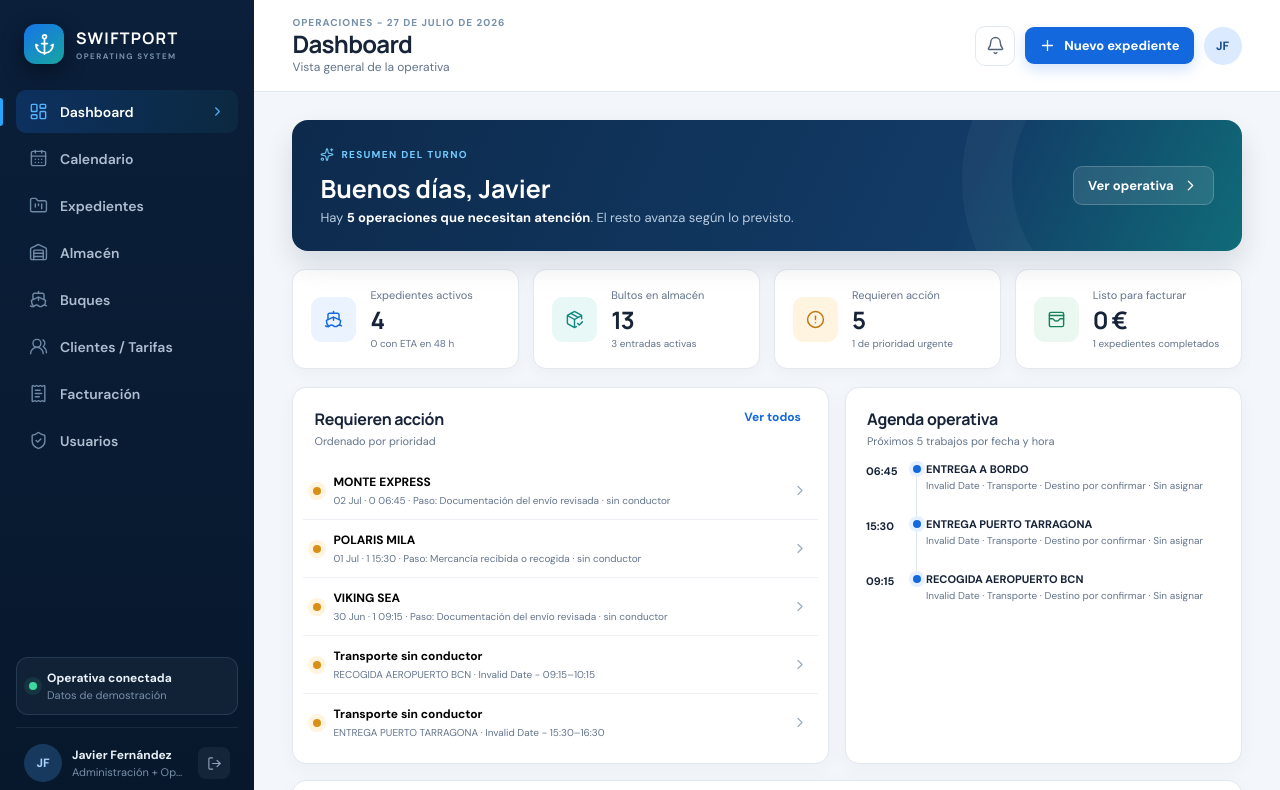
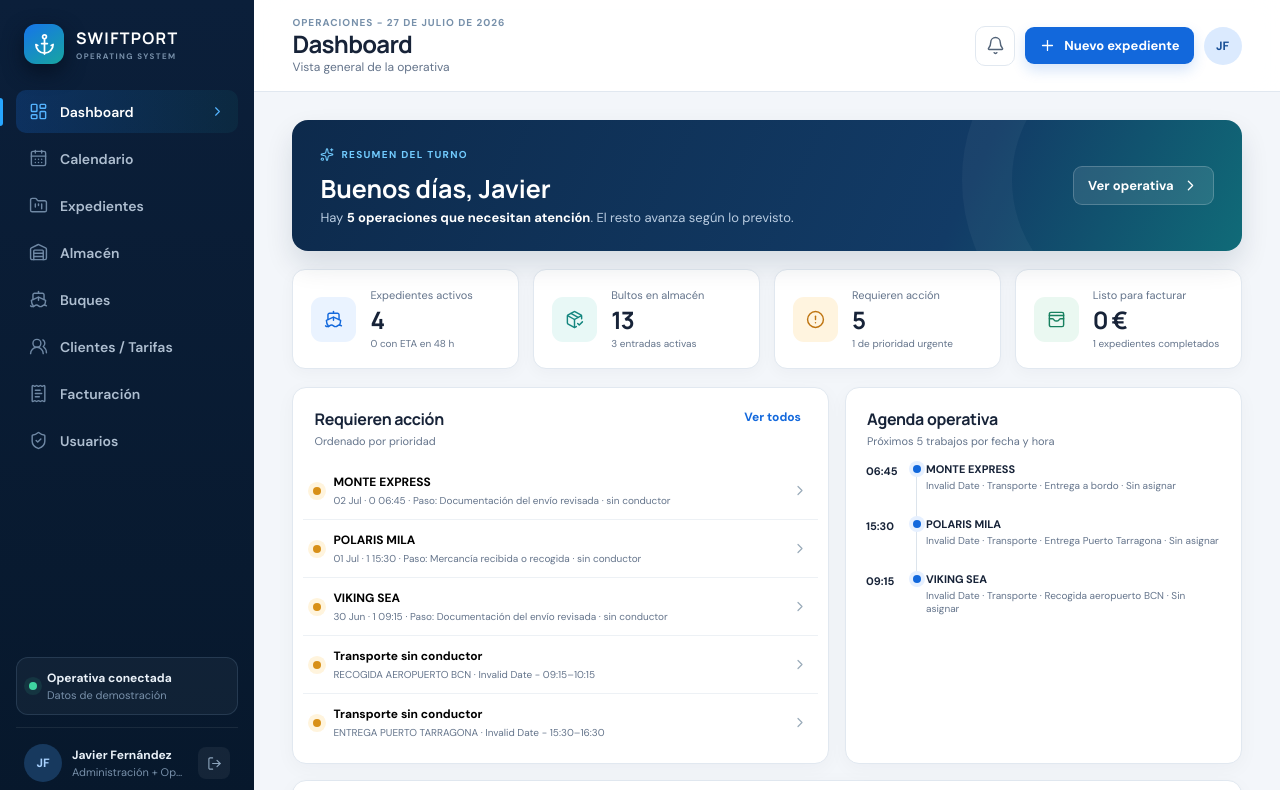
Before and after one commit to impulseagencymarketing-create/swiftport-os, a React (Vite) app: page / in a window 1280 px wide. Shown: the top 790 px of the page. Built offline with nearby package versions, Linux system fonts and the light colour scheme.

Commit message:
Mostrar buque principal en agenda dashboard

```diff
--- a/src/main.jsx
+++ b/src/main.jsx
@@ -2124,8 +2124,14 @@ function Dashboard({cases,warehouseEntries,calendarEvents,openCase,navigate,show
   const nextFive=upcomingEvents.slice(0,5);
   const agendaSubtitle=nextFive.length?'Próximos 5 trabajos por fecha y hora':'Sin trabajos próximos';
   const agendaMeta=event=>{
+    const related=cases.find(item=>item.id===event.expediente);
     const dateLabel=event.fecha?new Date(event.fecha+'T12:00:00').toLocaleDateString('es-ES',{weekday:'short',day:'2-digit',month:'short'}).replace('.',''):'Sin fecha';
-    return `${dateLabel} · ${event.tipoServicio||'Transporte'} · ${event.destino||event.puerto||'Destino por confirmar'} · ${event.asignado||'Sin asignar'}`;
+    const route=[event.origen,event.destino].filter(Boolean).join(' → ')||event.titulo||event.puerto||related?.puerto||'Ruta por confirmar';
+    return `${dateLabel} · ${event.tipoServicio||'Transporte'} · ${route} · ${event.asignado||'Sin asignar'}`;
+  };
+  const agendaTitle=event=>{
+    const related=cases.find(item=>item.id===event.expediente);
+    return String(related?.buque||event.buque||event.vessel||event.titulo||'BUQUE POR CONFIRMAR').replace(/^BUQUE\s+/i,'').toUpperCase();
   };
   const eta48=activeCases.filter(item=>{
     const moment=new Date(String(item.eta||'').slice(0,10)+'T12:00:00');
@@ -2146,7 +2152,7 @@ function Dashboard({cases,warehouseEntries,calendarEvents,openCase,navigate,show
         {attention.length?attention.map((item,index)=><ActionItem key={index} {...item}/>):<Empty text="No hay incidencias operativas ahora mismo."/>}
       </div></section>
       <section className="panel today-panel"><SectionHeader title="Agenda operativa" subtitle={agendaSubtitle}/><div className="schedule">
-        {nextFive.length?nextFive.map(event=><Schedule key={event.id} time={calendarNeedsTime(event)?'Falta hora':event.inicio} title={String(event.titulo||'SERVICIO').toUpperCase()} meta={agendaMeta(event)} active={!calendarNeedsTime(event)} alert={calendarNeedsTime(event)}/>):<Empty text="No hay transportes próximos programados."/>}
+        {nextFive.length?nextFive.map(event=><Schedule key={event.id} time={calendarNeedsTime(event)?'Falta hora':event.inicio} title={agendaTitle(event)} meta={agendaMeta(event)} active={!calendarNeedsTime(event)} alert={calendarNeedsTime(event)}/>):<Empty text="No hay transportes próximos programados."/>}
       </div></section>
     </div>
     <section className="panel operations"><SectionHeader title="Operaciones recientes" subtitle="Últimos expedientes creados o modificados" action={<button className="filter-button" onClick={()=>navigate('expedientes')}><Filter/> Filtrar</button>}/><div className="responsive-table"><div className="table-head"><span>Expediente</span><span>Destino</span><span>ETA</span><span>Progreso</span><span>Estado</span><span/></div>{recent.map(item=><button className="table-row" key={item.id} onClick={()=>openCase(item.id)}><span className="primary-cell"><span className="ship-icon"><Ship/></span><span><b>{caseLabel(item)}</b><small>{item.cliente}</small></span></span><span data-label="Destino"><MapPin/>{item.puerto}</span><span data-label="ETA">{item.eta}</span><span data-label="Progreso"><span className="mini-progress"><i style={{width:item.progreso+'%'}}/></span>{item.progreso}%</span><span data-label="Estado"><Badge>{item.estado}</Badge></span><ChevronRight/></button>)}</div></section>
```
